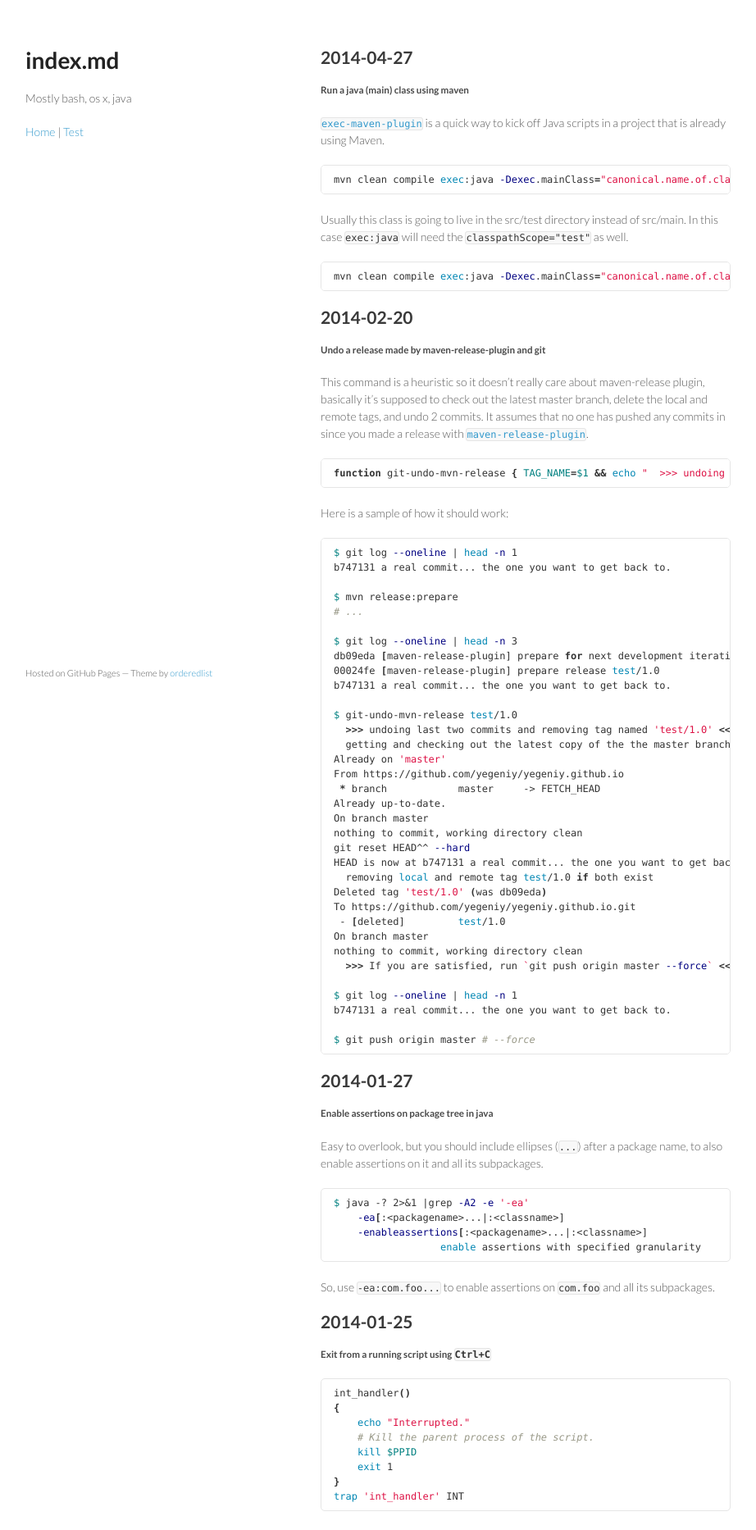
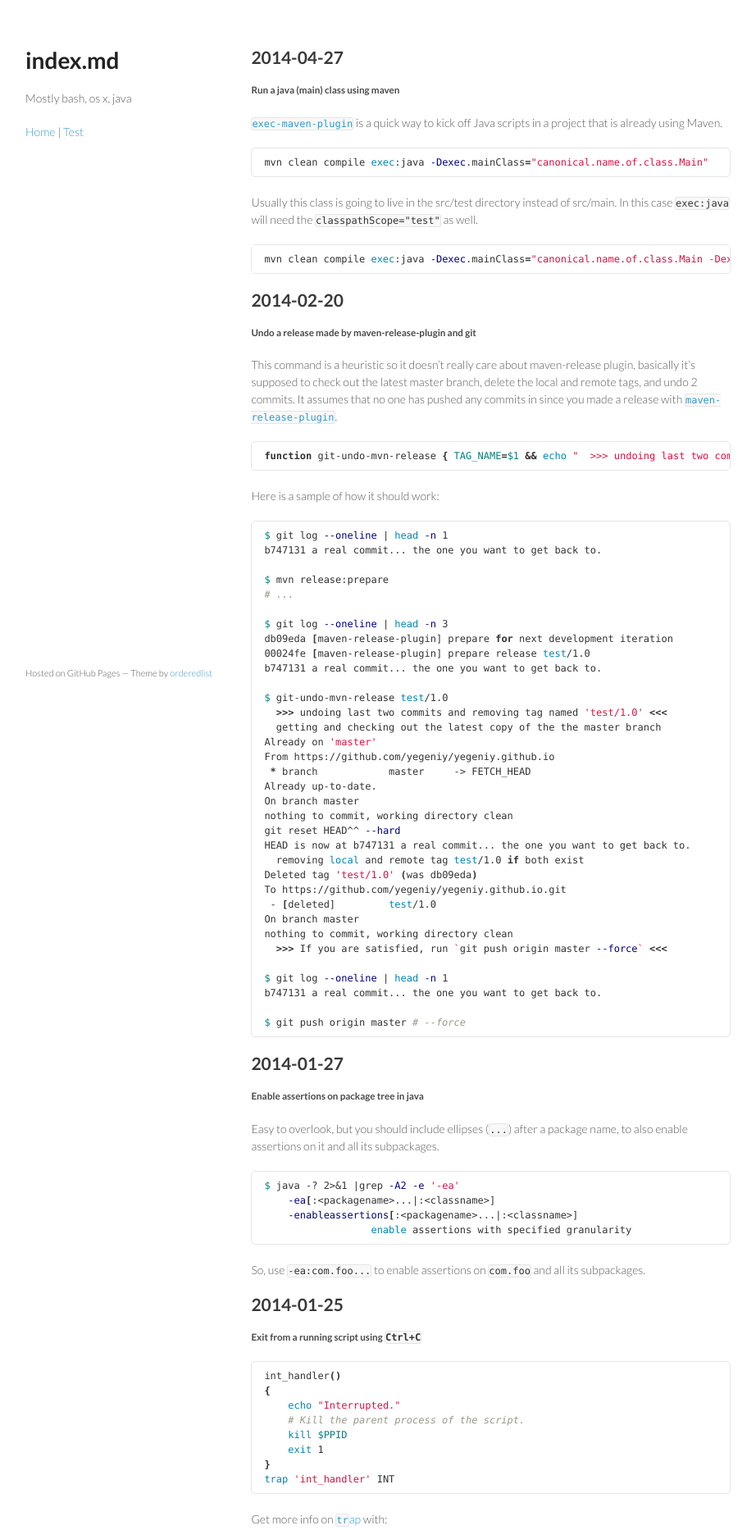
Before and after one commit to yegeniy/yegeniy.github.io, a Jekyll site: the page built from index.md, in a window 1280 px wide. Shown: the top 1866 px of the page at 82% size, without its empty margins (179-1101 px from the left). Built offline with Jekyll 4.4.1, drawn with Linux system fonts in a browser that asks for light colours; Markdown is read by kramdown in place of the engine named in the settings.

Commit message:
72characters width for section, to fit about 80 code chars.

```diff
--- a/stylesheets/styles.css
+++ b/stylesheets/styles.css
@@ -170,7 +170,7 @@ header ul a strong {
 }
 
 section {
-  width:500px;
+  width:72ch;
   float:right;
   padding-bottom:50px;
 }
```
